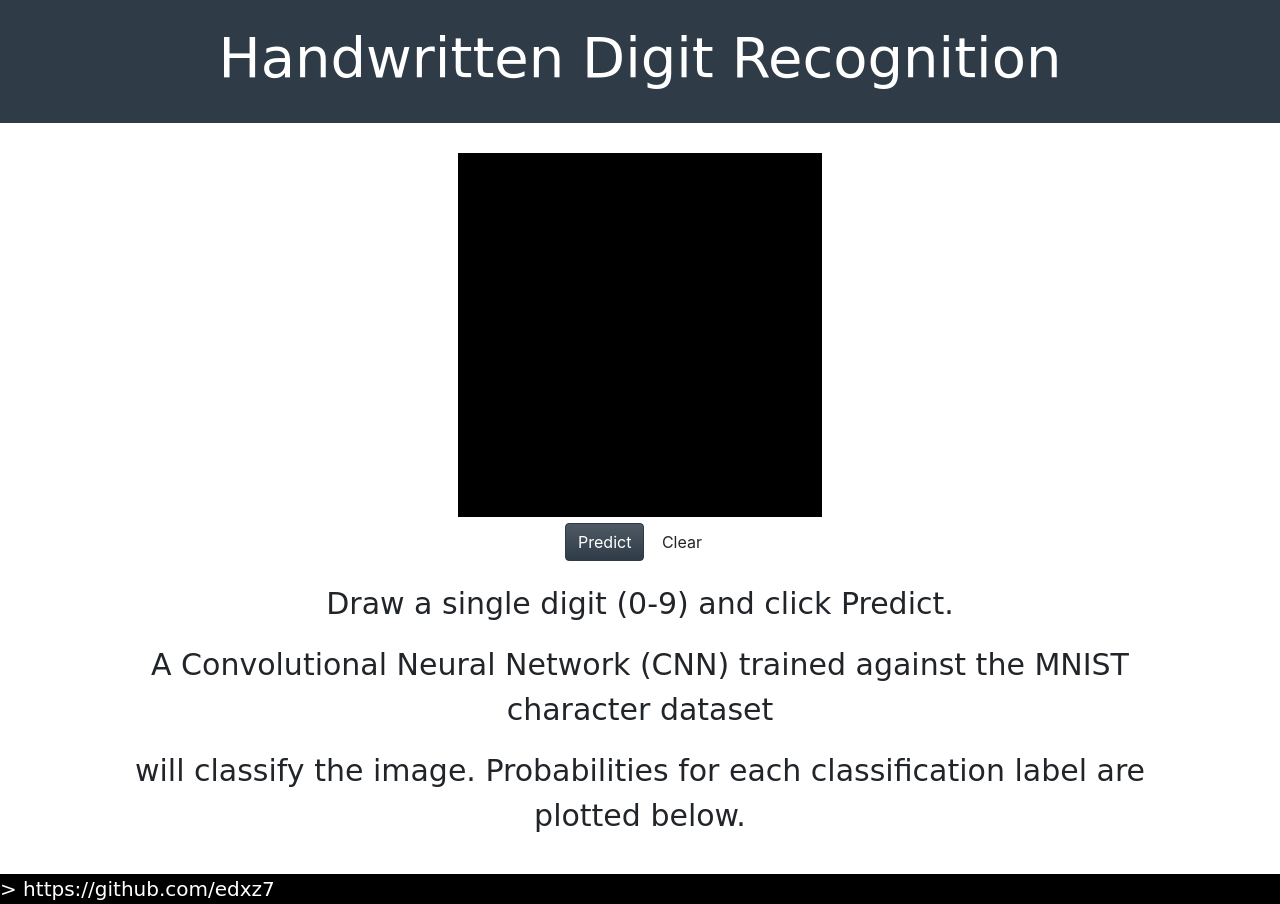
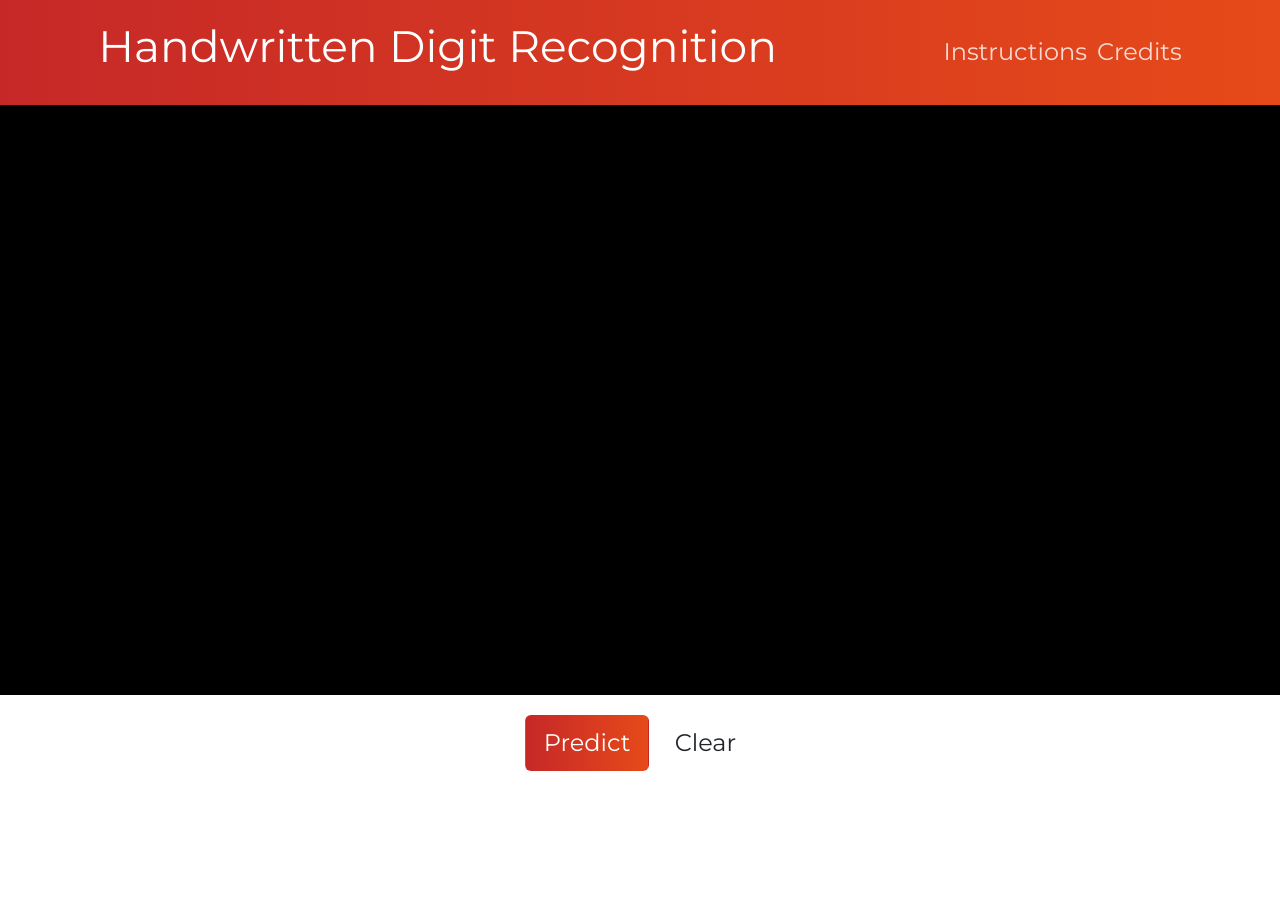
Before and after one commit to edxz7/real-time-Handwritten-Digit-Recognizer-MNIST-AI-CNN, a plain HTML site: page app/view/index.html in a window 1280 px wide. After the commit the page ends 800 px from the top, so only its background shows below. Drawn offline with nearby package versions, Linux system fonts and the light colour scheme.

Commit message:
Ui Update
- Changed colour theme
- Updated User Interface

```diff
--- a/app/static/canvas.js
+++ b/app/static/canvas.js
@@ -10,8 +10,8 @@ window.addEventListener("load", () => {
         ctx.clearRect(0, 0, canvas.width, canvas.height);
         ctx.fillRect(0, 0, canvas.width, canvas.height);
         // ctx.renderAll();
-        updateChart(zeros);          // each time we cleared the canvas we reset chart
-        $("#status").removeClass();  // and remove the status icon
+        updateChart(zeros); // each time we cleared the canvas we reset chart
+        $("#status").removeClass(); // and remove the status icon
 
     }, false);
 
@@ -19,7 +19,7 @@ window.addEventListener("load", () => {
     const CANVAS_BACKGROUND_COLOUR = "black" //"#1d252c";
 
     // Get the canvas element
-    const canvas = document.querySelector('#canvas');  // on querySelector search for the tag canvas in the index.html
+    const canvas = document.querySelector('#canvas'); // on querySelector search for the tag canvas in the index.html
     // Return a two dimensional drawing context
     // In canvas all the drawinng is performed in the context
     const ctx = canvas.getContext('2d');
@@ -32,25 +32,25 @@ window.addEventListener("load", () => {
     let maxWidth = 35
     let minWidth = 15
     let widthDelta = 0.25
-    let lx, ly = [0,0]
-    let hue = 0                      // if the hue strockeStyle is enabled
+    let lx, ly = [0, 0]
+    let hue = 0 // if the hue strockeStyle is enabled
     ctx.strokeStyle = 'white';
     ctx.lineJoin = 'round';
     ctx.lineCap = 'round';
     ctx.lineWidth = minWidth;
 
-    function draw(e){
-        if(!isDrawing) return;
+    function draw(e) {
+        if (!isDrawing) return;
         ctx.strokeStyle = `hsl(${hue}, 100%, 50%)`;
         hue = ++hue % 360;
         ctx.beginPath()
-        ctx.moveTo(lx,ly)
+        ctx.moveTo(lx, ly)
         ctx.lineTo(e.offsetX, e.offsetY);
         ctx.stroke();
-        [lx,ly] = [e.offsetX, e.offsetY]
+        [lx, ly] = [e.offsetX, e.offsetY]
 
         ctx.lineWidth += widthDelta
-        if(ctx.lineWidth < minWidth || ctx.lineWidth > maxWidth){
+        if (ctx.lineWidth < minWidth || ctx.lineWidth > maxWidth) {
             widthDelta = -widthDelta
         }
     }
@@ -61,7 +61,7 @@ window.addEventListener("load", () => {
         isDrawing = true
         ctx.moveTo(e.offsetX, e.offsetY)
         ctx.closePath(); //close if previously open
-        [lx,ly] = [e.offsetX, e.offsetY]
+        [lx, ly] = [e.offsetX, e.offsetY]
     });
     canvas.addEventListener('mouseup', () => {
         isDrawing = false
@@ -70,3 +70,16 @@ window.addEventListener("load", () => {
     canvas.addEventListener('mouseout', () => isDrawing = false);
 
 });
+
+const canvas = document.querySelector('canvas');
+
+function fitToContainer(canvas) {
+    // Make it visually fill the positioned parent
+    canvas.style.width = '100%';
+    canvas.style.height = '75vh';
+    // ...then set the internal size to match
+    canvas.width = canvas.offsetWidth;
+    canvas.height = canvas.offsetHeight;
+}
+
+fitToContainer(canvas);
--- a/app/static/styles.css
+++ b/app/static/styles.css
@@ -1,90 +1,120 @@
+@import url('https://fonts.googleapis.com/css?family=Montserrat&display=swap');
 
-/* body {
-	margin-top: 50px;
+html,
+body {
+  font-family: 'Montserrat', sans-serif;
+  font-size: 3vmin !important;
+  overflow-x: hidden;
 }
 
-#canvas {
-	border: 1px solid #aaaaaa;
+.header {
+  height: 100vh;
+}
+
+.nav {
+  padding: 20px;
+  background: #C62828;
+  position: relative;
+  width: 100%;
+  color: #fff;
+
+  display: flex;
+  justify-content: space-around;
+  align-items: center;
+}
+
+nav {
+  display: flex;
+}
+
+li {
+  padding-left: 10px;
+}
+
+nav a {
+  color: rgba(255, 255, 255, 0.8);
+}
+
+nav a:hover {
+  text-decoration: none;
+  color: rgba(0, 0, 0, 0.6);
+}
+
+
+
+h1 {
+  font-size: 5.5vmin !important;
+}
+
+.gradient {
+  background: linear-gradient(90deg, #C62828, #E64A19) !important;
+  color: #fff !important;
+}
+
+.btn {
+  background: var(--gradient);
 }
 
 #canvas-div {
-	margin-bottom: 20px;
+  margin-top: -10px;
 }
 
-#header {
-	margin-top: 0px;
+.center {
+  width: 100%;
+  display: flex;
 }
 
+.center div {
+  margin: auto;
+  padding: 10px 0;
+}
+
+
 #svg-chart {
-	margin-top: 15px;
+  margin-top: 0px;
 }
 
 .bar {
-	fill: rgb(70, 180, 76);
+  fill: #F44336;
 }
 
 .bar:hover {
-    fill: orangered ;
+  fill: orangered;
 }
 
 .axis text {
-  font: 30px sans-serif;
+  font: 20px sans-serif;
+  color: #ffffff;
 }
 
-.axis path,
 .axis line {
   fill: none;
   stroke: #000;
   shape-rendering: crispEdges;
 }
 
-.x.axis path {
-  display: none;
-} */
-
-.spacer {
-  height: 30px;
+#about {
+  padding: 10%;
+  text-align: center;
+  line-height: 2;
 }
 
-p {
-  font-family: 'Akronim', cursive;
-  font-size: 30px;
-}
-h2 {
-  color: #ffffff;
-  font-family: 'Black And White Picture', sans-serif;
-  font-family: 'Shadows Into Light', cursive;
+#about hr {
+  width: 50%;
 }
 
-#svg-chart {
-	margin-top: 0px;
+#about p {
+  margin-top: 30px;
 }
 
-.bar {
-	fill: rgb(70, 180, 76);
-}
-
-.bar:hover {
-    fill: orangered ;
-}
-
-.axis text {
-  font: 20px sans-serif;
-  color: #ffffff;
-}
-.axis line {
-  fill: none;
-  stroke: #000;
-  shape-rendering: crispEdges;
-}
 
 #footer {
   background-color: #000;
-  position: relative;
-  /* height: 40px; */
-  font-family: 'Akronim', cursive;
-  font-size: 20px;
-  color: #ffffff;
-  /* margin-top: -100px; */
+  padding: 3%;
+  color: #5c5c5c;
+  text-align: center;
+}
 
+#footer a {
+  color: #C62828 !important;
 }
--- a/app/view/index.html
+++ b/app/view/index.html
@@ -1,77 +1,81 @@
 <!DOCTYPE html>
 <html lang="en">
-
   <head>
     <!-- Meta -->
-    <meta charset="utf-8">
-    <meta http-equiv="X-UA-Compatible" content="IE=edge">
-    <meta name="viewport" content="width=device-width, initial-scale=1">
+    <meta charset="utf-8" />
+    <meta http-equiv="X-UA-Compatible" content="IE=edge" />
+    <meta name="viewport" content="width=device-width, initial-scale=1" />
     <title>Digit Draw</title>
 
     <!-- CSS -->
-    <link rel="stylesheet" href="https://maxcdn.bootstrapcdn.com/bootstrap/4.0.0/css/bootstrap.min.css" integrity="sha384-Gn5384xqQ1aoWXA+058RXPxPg6fy4IWvTNh0E263XmFcJlSAwiGgFAW/dAiS6JXm" crossorigin="anonymous">
-    <link rel="stylesheet" href="https://maxcdn.bootstrapcdn.com/font-awesome/4.7.0/css/font-awesome.min.css">
-    <link rel="stylesheet" href="../static/styles.css">
-    <link rel="stylesheet" href="../static/theme_by_Themestr.css">
+    <link rel="stylesheet" href="../static/theme_by_Themestr.css" />
+    <link rel="stylesheet" href="../static/styles.css" />
+
   </head>
 
-<body >
-  <div class="container-fluid bg-primary py-4">
-      <div class="container">
-          <h2 class="display-4 text-sm-center text-md-center" id="header" ><b>Handwritten Digit Recognition</b> </h2>
+  <body>
+    <div class="header">
+      <div class="nav gradient">
+          <h1>
+             Handwritten Digit Recognition
+          </h1>
+          <nav>
+            <li><a href="#about">Instructions</a></li>
+            <li><a href="#footer">Credits</a></li>
+          </nav>
+      </div>
+
+      <div id="canvas-div">
+        <canvas id="canvas" width="364" height="364"></canvas>
+      </div>
+
+      <div class="center">
+          <div>
+              <button type="button" class="btn gradient" id="predict">
+                  Predict <i id="status"></i>
+                </button>
+                <button type="button" class="btn btn-default" id="clear-canvas">
+                  Clear
+                </button>
           </div>
       </div>
-  <div class="spacer"></div>
 
-  <div class="container">
-    <div class="row">
-      <div class="mx-auto">
-        <div id="canvas-div" >
-          <canvas id="canvas" width="364" height="364"></canvas>
-        </div>
-      </div>
-    </div>
-    <div class="row">
-      <div class="mx-auto ">
-          <button type="button" class="btn btn-primary" id="predict" >Predict <i id="status"></i></button>
-          <button type="button" class="btn btn-default" id="clear-canvas">Clear</button>
-      </div>
-    </div>
+    </h1>
+
       <div class="row">
         <div class="mx-auto ">
           <svg id="svg-chart"></svg>
         </div>
       </div>
-    <div class="row">
-      <div class="mx-auto">
-        <div class="card-body text-sm-center text-md-center" >
-          <p><large>Draw a single digit (0-9) and click Predict.</large></p>
-          <p><large>A Convolutional Neural Network (CNN) trained against the MNIST character dataset</large></p>
-          <p><large> will classify the image. Probabilities for each classification label are plotted below.</large></p>
-        </div>
-      </div>
-    </div>
+
+      <div id="about">
+        <h2>About</h2>
+        <hr>
+        <p>
+            Draw a single digit (0-9) and click Predict.
+          <br>
+            A Convolutional Neural Network (CNN) trained against the MNIST
+              character dataset
+              will classify the image. Probabilities for each classification
+              label are plotted below.
+          </p>
       </div>
 
+
+    <footer id="footer">
+      Built by <a href="https://github.com/edxz7">
+        Eduardo</a>
+        |
+      Designed by <a href="https://github.com/AbrahamDN">
+        AbrahamDN
+      </a>
+    </footer>
 
 
         <!-- Javascript -->
         <script src="https://ajax.googleapis.com/ajax/libs/jquery/1.12.4/jquery.min.js"></script>
-  <script src="https://maxcdn.bootstrapcdn.com/bootstrap/4.0.0/js/bootstrap.min.js" integrity="sha384-JZR6Spejh4U02d8jOt6vLEHfe/JQGiRRSQQxSfFWpi1MquVdAyjUar5+76PVCmYl" crossorigin="anonymous"></script>
         <script src="https://d3js.org/d3.v3.min.js"></script>
         <script src="../static/canvas.js"></script>
         <script src="../static/predict.js"></script>
-
-
-  <!-- <div id="container">
-    <div id="main">
-
-    </div>
-  </div> -->
-  <footer id="footer">
-    > https://github.com/edxz7
-
-  </footer>
-
   </body>
 </html>
```
Lines whose indentation alone changed are shown as unchanged.
